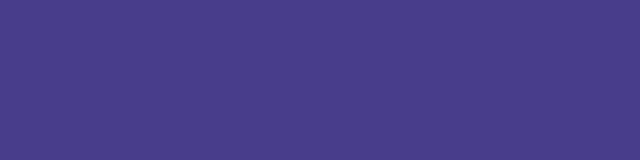
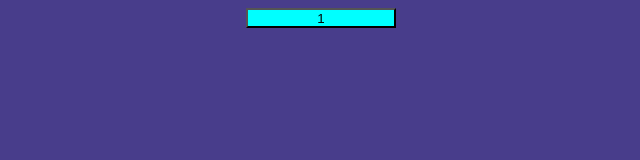
Before and after one commit to Vanessa082/j-button, a plain HTML site: page index.html in a window 1280 px wide. Shown: the whole page, without its empty margins (294-934 px from the left). Drawn offline with Linux system fonts and the light colour scheme.

Commit message:
added a button

```diff
--- a/assets/style.css
+++ b/assets/style.css
@@ -1,4 +1,17 @@
-body{
+body {
     background-color: darkslateblue;
     color: white;
 }
+
+.button {
+    height: 25px;
+    width: 200px;
+    margin: 5px auto;
+    border-left: 100px;
+}
+
+.button-one {
+    background-color: aqua;
+    height: 20px;
+    width: 150px;
+}
--- a/index.html
+++ b/index.html
@@ -1,11 +1,17 @@
 <html lang="en">
+
 <head>
     <meta charset="UTF-8">
     <meta name="viewport" content="width=device-width, initial-scale=1.0">
     <title>j-button</title>
     <link rel="stylesheet" href="assets/style.css">
 </head>
+
 <body>
+    <div class="button">
+        <button type="button" class="button-one"> 1</button>
+    </div>
 
 </body>
+
 </html>
```
